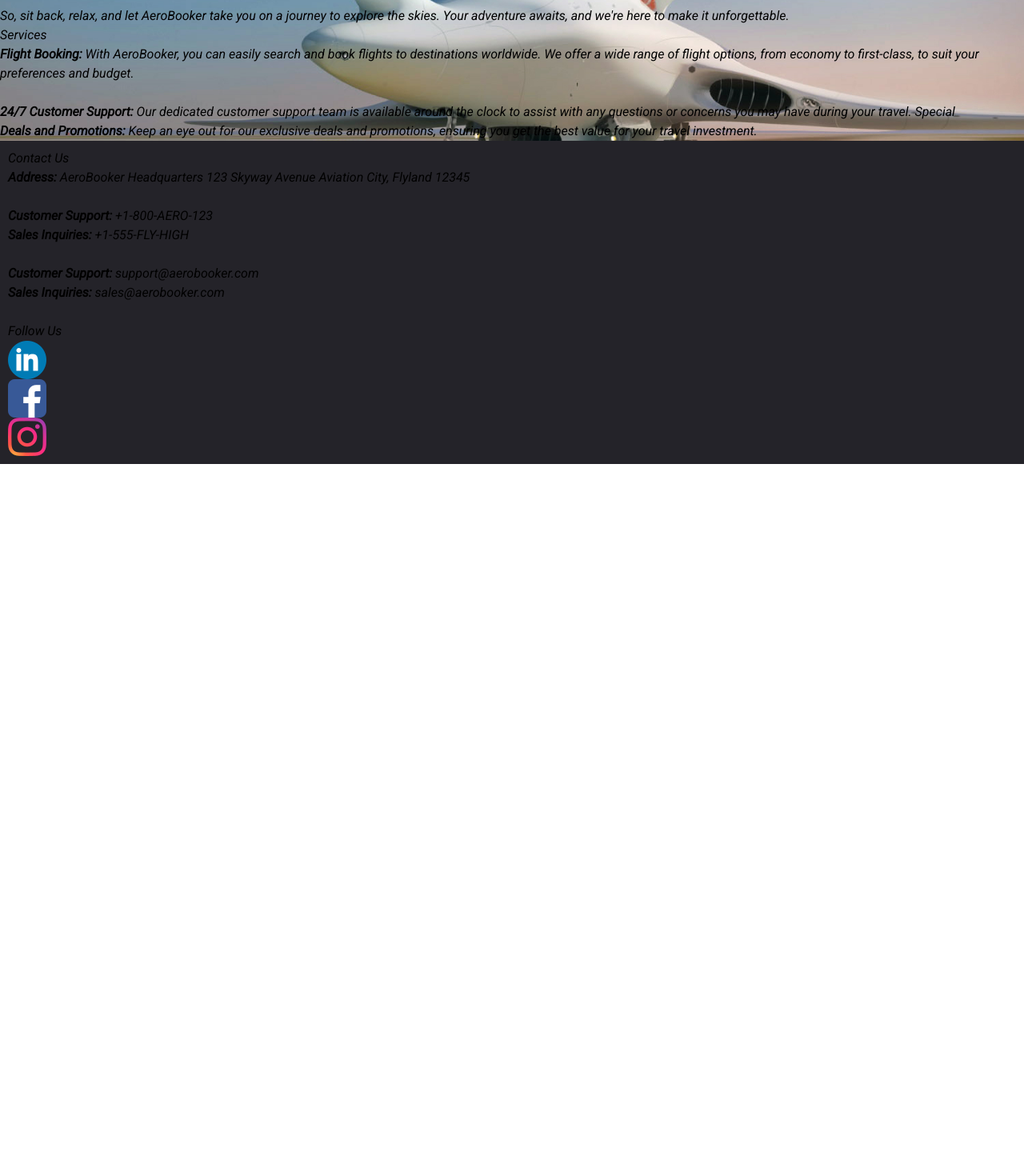
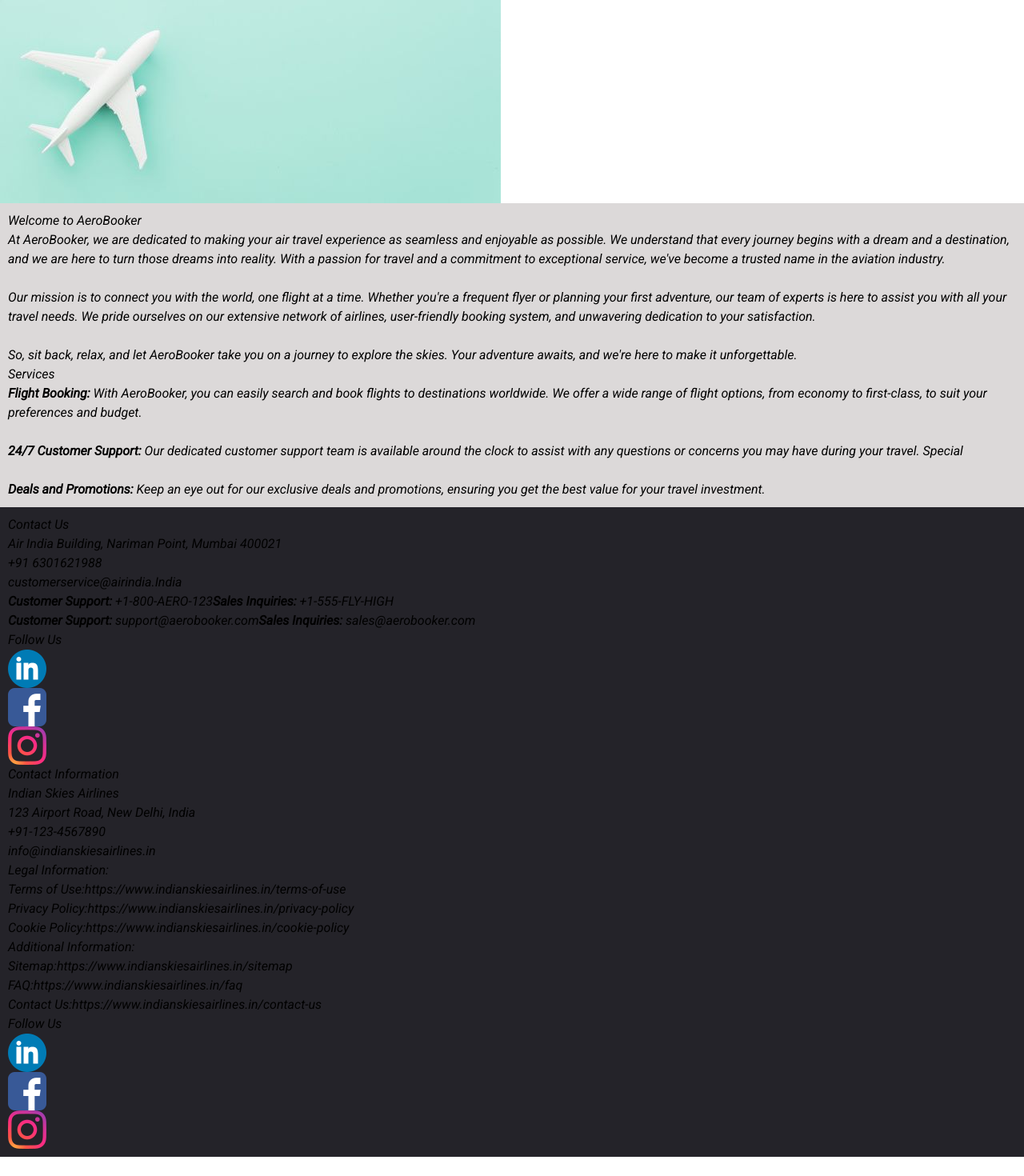
Before and after one commit to saiviswesh123/projects, a React (Vite) app: page / in a window 1280 px wide. Shown: the part 256-1726 px from the top of the page at 80% size. Before the commit the page ends 836 px from the top, so only its background shows below. Built offline with nearby package versions, Linux system fonts and the light colour scheme; a web font is replaced by a local one.

Commit message:
create responsive design

```diff
--- a/src/App.css
+++ b/src/App.css
@@ -1,12 +1,5 @@
-.hero--section-container {
+/* .hero--section-container {
    background-image:url("../src/assets/home.jpg");
-   display:flex;
+   padding:30px;
    background-size:cover;
-   background-repeat: no-repeat;
-   background-position:center;
-}
-
-.footer--section {
-   background-color:#242329;
-   padding:10px;
-}
+} */
--- a/src/App.jsx
+++ b/src/App.jsx
@@ -10,13 +10,10 @@
   return (
     <>
       <Header />
-      <main className="hero--section-container flex">
-        <Hero />
-        <Body />
-      </main>
-      <footer className="footer--section">
-        <Contact />
-      </footer>
+
+      <Hero />
+      <Body />
+      <br />
     </>
   );
 }
--- a/src/components/home/About.jsx
+++ b/src/components/home/About.jsx
@@ -2,8 +2,8 @@
 
 function About() {
   return (
-    <section className="m-4  ">
-      <div className="bg-white about-us-section-container p-4 rounded-lg text-center">
+    <section className="m-4 flex justify-center">
+      <div className="bg-white p-4 rounded-lg text-center about-us-section-container">
         <div>
           <h2 className="font-bold text-lg text-center about-us-section-title">
             Welcome to AeroBooker
--- a/src/components/home/Body.jsx
+++ b/src/components/home/Body.jsx
@@ -2,14 +2,29 @@
 import About from "./About";
 import Services from "./Services";
 import Contact from "./Contact";
+import bgImage from "../../assets/home-page-backgrounds/bg-1.jpg";
 
 import "../../styles/body.style.css";
+import "../../App.css";
 
 function Body() {
   return (
-    <main className="">
-      <About />
-      <Services />
+    <main>
+      {/* hero section image */}
+      <div>
+        <img src={bgImage} alt="bg-image" className="w-screen h-auto" />
+      </div>
+      <div className="body-container">
+        <About />
+        <Services />
+
+      </div>
+
+      <div className="footer--section ">
+      <Contact />
+      </div>
+
+
     </main>
   );
 }
--- a/src/components/home/Contact.jsx
+++ b/src/components/home/Contact.jsx
@@ -5,32 +5,42 @@
 
 function Contact() {
   return (
-    <footer className="m-4">
+    <>
+      {/* small screens */}
+      <footer className="m-4 md:hidden">
         <div className="text-white p-4 rounded-lg text-center">
-        <h2 className="font-bold text-lg about-us-section-title">
+          <div className="">
+            <div className="mt-5">
+              <p className="font-bold text-2xl about-us-section-title">
                 Contact Us
-        </h2>
-        <div className="">
-          <p className="mt-5">
-            <b>Address: </b>
-            AeroBooker Headquarters 123 Skyway Avenue Aviation City, Flyland
-            12345
               </p>
-          <br />
+
+              <p>Air India Building, Nariman Point, Mumbai 400021</p>
+              <p>+91 6301621988</p>
               <p>
-            <b>Customer Support:</b> +1-800-AERO-123 <br />
+                <a href="#" className="text-cyan-400">
+
+                  customerservice@airindia.India
+                </a>
+              </p>
+            </div>
+
+            <p>
+              <b>Customer Support:</b> +1-800-AERO-123
               <b>Sales Inquiries:</b> +1-555-FLY-HIGH
             </p>
-          <br />
+
             <p>
-            <b>Customer Support:</b> support@aerobooker.com <br />
+              <b>Customer Support:</b> support@aerobooker.com
               <b>Sales Inquiries:</b> sales@aerobooker.com
             </p>
           </div>
-         <br />
+
 
           <div>
-          <h1 className="font-bold text-lg about-us-section-title">Follow Us</h1>
+            <h1 className="font-bold text-lg about-us-section-title">
+              Follow Us
+            </h1>
             {/* icons */}
             <div className="flex space-x-4 justify-center p-3">
               <img src={linkedinIcon} alt="icon" />
@@ -40,6 +50,92 @@
           </div>
         </div>
       </footer>
+
+      {/* large screens */}
+      <footer className="hidden sm:hidden md:block">
+        <div className="text-white p-4">
+          <div className="flex justify-center space-x-10">
+
+            {/* contact information */}
+            <div className="text-base text-center">
+              <p className="text-2xl font-bold ">Contact Information</p>
+              <p className="mt-5">Indian Skies Airlines</p>
+              <p>123 Airport Road, New Delhi, India</p>
+              <p>+91-123-4567890</p>
+              <p>
+                <a href="#" className="text-blue-500">
+                  info@indianskiesairlines.in
+                </a>
+              </p>
+            </div>
+
+
+            {/* legal information */}
+            <div className="text-base text-center">
+              <p className="font-bold text-2xl">Legal Information:</p>
+
+              <p className="mt-5">
+                Terms of Use:
+                <span className="text-blue-500 ml-2">
+                  https://www.indianskiesairlines.in/terms-of-use
+                </span>
+              </p>
+              <p>
+                Privacy Policy:
+                <span className="text-blue-500 ml-2">
+                  https://www.indianskiesairlines.in/privacy-policy
+                </span>
+              </p>
+              <p>
+                Cookie Policy:
+                <span className="text-blue-500 ml-2">
+                  https://www.indianskiesairlines.in/cookie-policy
+                </span>
+              </p>
+            </div>
+
+
+            {/* additional information */}
+            <div className="text-base">
+              <p className="text-2xl font-bold">Additional Information:</p>
+              <p className="mt-5">
+                Sitemap:
+                <span className="text-blue-500 ml-2">
+                  https://www.indianskiesairlines.in/sitemap
+                </span>
+              </p>
+              <p>
+                FAQ:
+                <span className="text-blue-500 ml-2">
+                  https://www.indianskiesairlines.in/faq
+                </span>
+              </p>
+              <p>
+                Contact Us:
+                <span className="text-blue-500 ml-2">
+                  https://www.indianskiesairlines.in/contact-us
+                </span>
+              </p>
+            </div>
+          </div>
+
+          {/* follow us */}
+          <div className="flex justify-center mt-5">
+            <div className="">
+            <h1 className="font-bold text-lg about-us-section-title text-center">
+              Follow Us
+            </h1>
+            {/* icons */}
+            <div className="flex space-x-4 justify-center p-3">
+              <img src={linkedinIcon} alt="icon" />
+              <img src={facebookIcon} alt="icon" />
+              <img src={instagramIcon} alt="icon" />
+            </div>
+            </div>
+          </div>
+        </div>
+      </footer>
+    </>
   );
 }
 
--- a/src/components/home/Services.jsx
+++ b/src/components/home/Services.jsx
@@ -2,7 +2,7 @@
 
 function Services() {
   return (
-    <section className="about-us-section-container m-4">
+    <section className="m-4 flex justify-center about-us-section-container">
       <div className="bg-white p-4 rounded-lg">
         <div className="text-center">
           <h2 className="font-bold text-lg text-center about-us-section-title">
@@ -20,6 +20,7 @@
             available around the clock to assist with any questions or concerns
             you may have during your travel. Special
             </p>
+            <br />
             <p>
               <b>Deals and Promotions:</b> Keep
               an eye out for our exclusive deals and promotions, ensuring you get
--- a/src/styles/body.style.css
+++ b/src/styles/body.style.css
@@ -1,10 +1,12 @@
 
 /* about us section styles */
-/* .about-us-section-container {
-   display:flex;
-   align-items:center;
-   justify-content:center;
-} */
+
+
+.body-container {
+  background-color:rgb(220, 217, 217);
+  background-size:cover;
+  padding:10px;
+}
 
 .about-us-section-title {
   font-family:"Roboto";
@@ -13,3 +15,13 @@
 p {
   font-family:"Roboto";
 }
+
+.footer--section {
+   background-color:#242329;
+   padding:10px;
+   background-size:cover;
+}
+
+.contact-us-title {
+  font-size:50px;
+}
```
Lines whose indentation alone changed are shown as unchanged.
